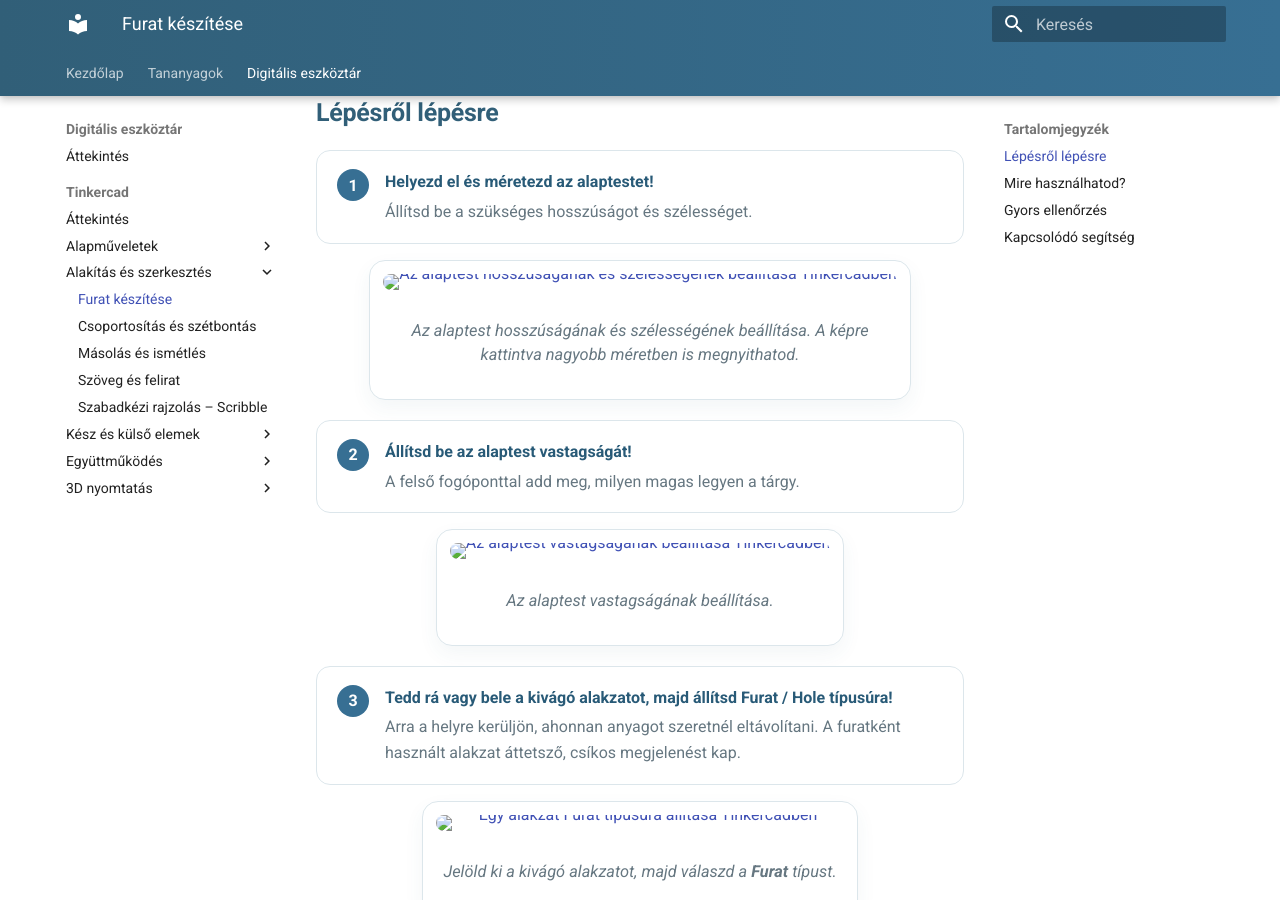
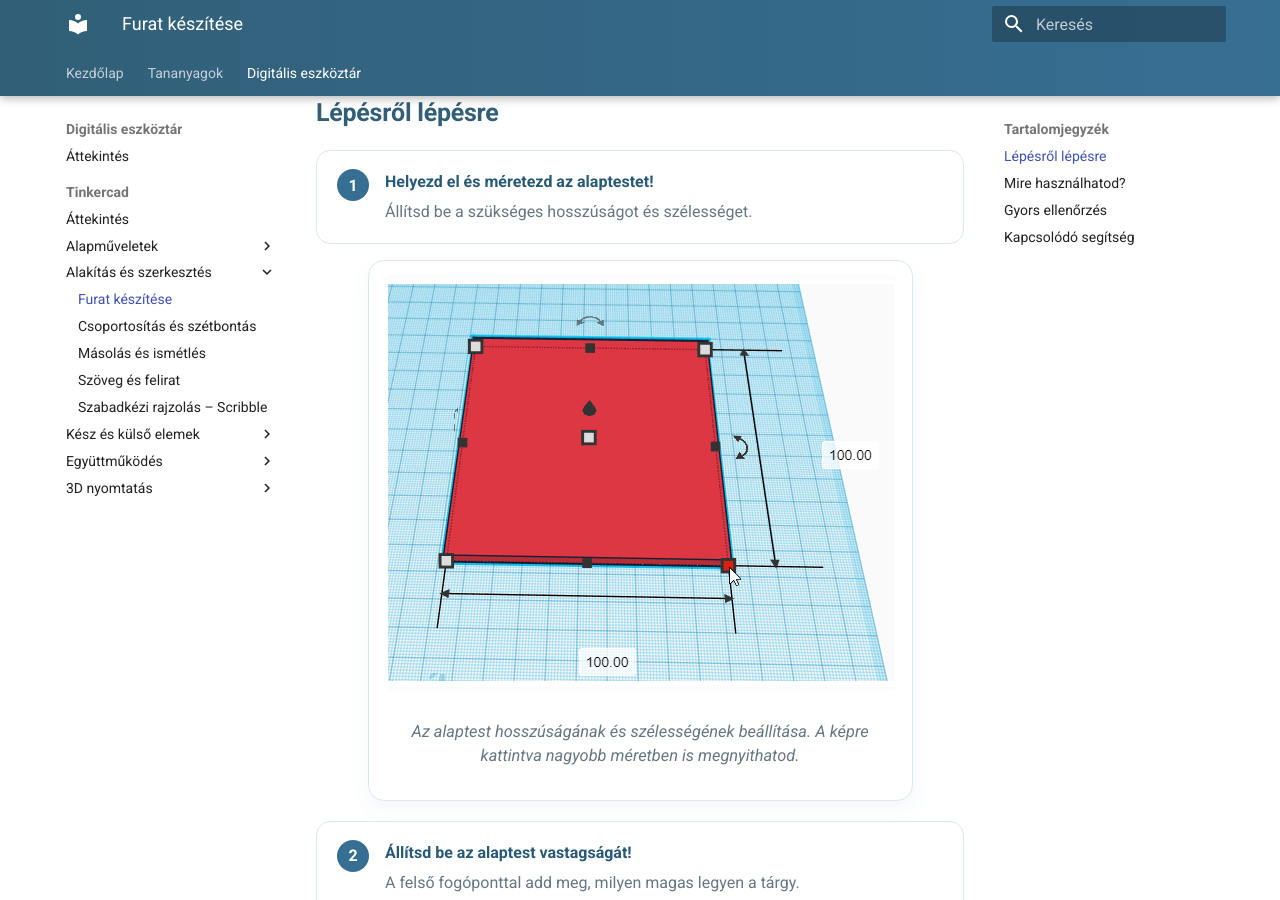
Before and after one commit to bsuszter/digitalis-eszkoztar, an MkDocs documentation site: the page built from docs/eszkoztar/tinkercad/furat.md, in a window 1280 px wide and 900 px high, scrolled down 617 px. Built offline with MkDocs 1.6.1 and Material for MkDocs 9.7.7, drawn with Linux system fonts in a browser that asks for light colours.

Commit message:
Fix image paths after toolkit move

```diff
--- a/docs/eszkoztar/tinkercad/furat.md
+++ b/docs/eszkoztar/tinkercad/furat.md
@@ -22,8 +22,8 @@
 </div>
 
 <figure class="tool-figure tool-figure--wide">
-  <a href="../../images/tinkercad/furat/01-alaptest-meretezes.png" target="_blank">
-    <img src="../../images/tinkercad/furat/01-alaptest-meretezes.png" alt="Az alaptest hosszúságának és szélességének beállítása Tinkercadben">
+  <a href="../../../images/tinkercad/furat/01-alaptest-meretezes.png" target="_blank">
+    <img src="../../../images/tinkercad/furat/01-alaptest-meretezes.png" alt="Az alaptest hosszúságának és szélességének beállítása Tinkercadben">
   </a>
   <figcaption>Az alaptest hosszúságának és szélességének beállítása. A képre kattintva nagyobb méretben is megnyithatod.</figcaption>
 </figure>
@@ -33,8 +33,8 @@
 </div>
 
 <figure class="tool-figure tool-figure--medium">
-  <a href="../../images/tinkercad/furat/02-alaptest-meretezes2.png" target="_blank">
-    <img src="../../images/tinkercad/furat/02-alaptest-meretezes2.png" alt="Az alaptest vastagságának beállítása Tinkercadben">
+  <a href="../../../images/tinkercad/furat/02-alaptest-meretezes2.png" target="_blank">
+    <img src="../../../images/tinkercad/furat/02-alaptest-meretezes2.png" alt="Az alaptest vastagságának beállítása Tinkercadben">
   </a>
   <figcaption>Az alaptest vastagságának beállítása.</figcaption>
 </figure>
@@ -44,8 +44,8 @@
 </div>
 
 <figure class="tool-figure tool-figure--wide">
-  <a href="../../images/tinkercad/furat/03-furat-tipus.png" target="_blank">
-    <img src="../../images/tinkercad/furat/03-furat-tipus.png" alt="Egy alakzat Furat típusúra állítása Tinkercadben">
+  <a href="../../../images/tinkercad/furat/03-furat-tipus.png" target="_blank">
+    <img src="../../../images/tinkercad/furat/03-furat-tipus.png" alt="Egy alakzat Furat típusúra állítása Tinkercadben">
   </a>
   <figcaption>Jelöld ki a kivágó alakzatot, majd válaszd a <strong>Furat</strong> típust.</figcaption>
 </figure>
@@ -55,8 +55,8 @@
 </div>
 
 <figure class="tool-figure tool-figure--wide">
-  <a href="../../images/tinkercad/furat/04-kijeloles.png" target="_blank">
-    <img src="../../images/tinkercad/furat/04-kijeloles.png" alt="Az alaptest és a furatként használt alakzat együttes kijelölése Tinkercadben">
+  <a href="../../../images/tinkercad/furat/04-kijeloles.png" target="_blank">
+    <img src="../../../images/tinkercad/furat/04-kijeloles.png" alt="Az alaptest és a furatként használt alakzat együttes kijelölése Tinkercadben">
   </a>
   <figcaption>Húzz kijelölőkeretet úgy, hogy mindkét alakzat belekerüljön.</figcaption>
 </figure>
@@ -66,8 +66,8 @@
 </div>
 
 <figure class="tool-figure tool-figure--wide">
-  <a href="../../images/tinkercad/furat/05-csoportositas.png" target="_blank">
-    <img src="../../images/tinkercad/furat/05-csoportositas.png" alt="A Csoportosítás gomb használata Tinkercadben">
+  <a href="../../../images/tinkercad/furat/05-csoportositas.png" target="_blank">
+    <img src="../../../images/tinkercad/furat/05-csoportositas.png" alt="A Csoportosítás gomb használata Tinkercadben">
   </a>
   <figcaption>Kattints a <strong>Csoportosítás</strong> gombra, vagy használd a <strong>Ctrl + G</strong> billentyűkombinációt.</figcaption>
 </figure>
@@ -77,8 +77,8 @@
 </div>
 
 <figure class="tool-figure tool-figure--medium">
-  <a href="../../images/tinkercad/furat/06-kesz-furat.png" target="_blank">
-    <img src="../../images/tinkercad/furat/06-kesz-furat.png" alt="Elkészült kör alakú furat egy Tinkercad modellben">
+  <a href="../../../images/tinkercad/furat/06-kesz-furat.png" target="_blank">
+    <img src="../../../images/tinkercad/furat/06-kesz-furat.png" alt="Elkészült kör alakú furat egy Tinkercad modellben">
   </a>
   <figcaption>A csoportosítás után elkészült furat.</figcaption>
 </figure>
```
